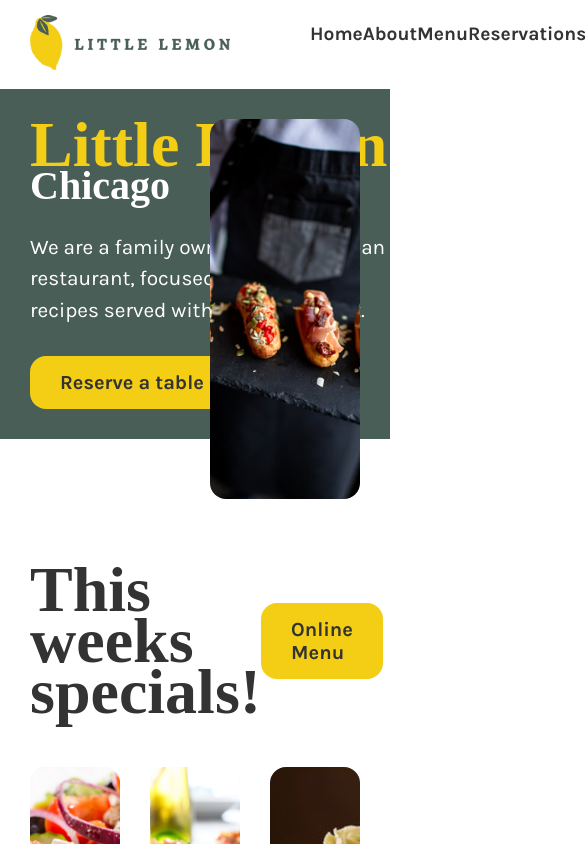
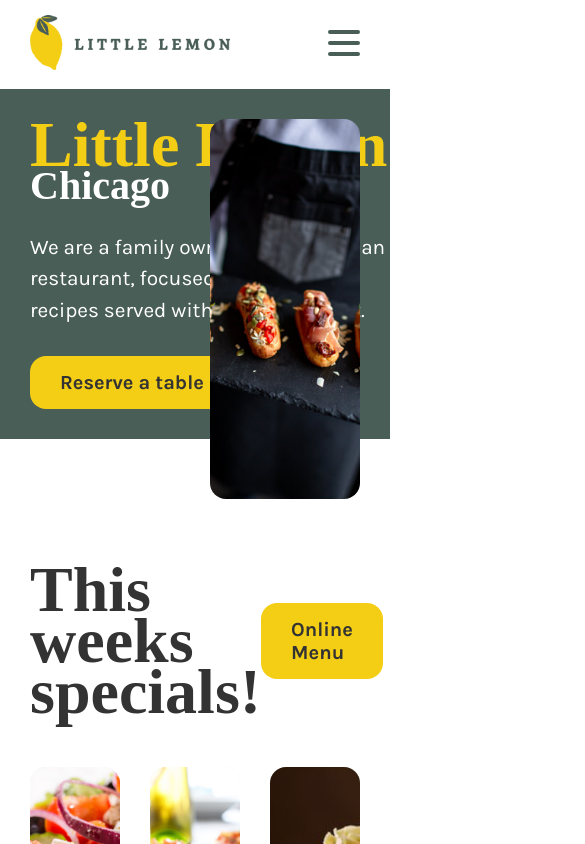
Before and after one commit to geoffrey-coursera/front-end-capstone-project, a React (Create React App) app: page / in a window 390 px wide. Shown: the top 844 px of the page, 585 px wide, since content can reach past the window. Built offline with nearby package versions, Linux system fonts and the light colour scheme; a web font is replaced by a local one.

Commit message:
feat: responsive burger menu

```diff
--- /dev/null
+++ b/src/Components/Burger.css
@@ -0,0 +1,54 @@
+.burger {
+    position: relative;
+}
+
+.burger div {
+    z-index: 2;
+    height: 26px;
+    width: 32px;
+    display: flex;
+    flex-direction: column;
+    justify-content: space-between;
+}
+
+.burger span {
+    display: block;
+    height: var(--border-width);
+    border-radius: var(--border-width);
+    background-color: var(--color-brand-dark);
+    transform-origin: 0% 50%;
+    transition: background-color, transform, opacity;
+    transition-duration: var(--duration-m);
+}
+
+.burger span:nth-child(2) {
+    transform-origin: 50% 50%;
+}
+
+.burger .open {
+    position: absolute;
+    display: block;
+    inset: 0;
+    height: 100%;
+    width: 100%;
+    z-index: 5;
+    opacity: 0;
+    cursor: pointer;
+}
+
+.burger:has(.open:checked) span {
+    background-color: var(--color-brand-accent);
+}
+
+.burger:has(.open:checked) span:nth-child(1) {
+    transform:translateX(5px) rotate(45deg) ;
+}
+
+.burger:has(.open:checked) span:nth-child(2) {
+    transform: scaleX(0);
+    opacity: 0;
+}
+
+.burger:has(.open:checked) span:nth-child(3) {
+    transform: translateX(5px) rotate(-45deg) ;
+}
--- /dev/null
+++ b/src/Components/Burger.jsx
@@ -0,0 +1,16 @@
+import React from 'react-dom';
+
+import './Burger.css';
+
+export { Burger as default };
+
+const Burger = () => (
+    <div className="burger">
+        <input type="checkbox" role="button" aria-label="navigation menu toggle" className="open" name="" id="" />
+        <div aria-hidden="true">
+            <span></span>
+            <span></span>
+            <span></span>
+        </div>
+    </div>
+);
--- a/src/Components/Nav.jsx
+++ b/src/Components/Nav.jsx
@@ -2,9 +2,10 @@
 
 export { Nav as default };
 
-const Nav = () => (
+const Nav = ({ burger=null }) => (
     <nav>
         <ul>{pageTitles.map(NavLink)}</ul>
+        {burger}
     </nav>
 );
 
--- a/src/Sections/HeaderNav.css
+++ b/src/Sections/HeaderNav.css
@@ -15,7 +15,6 @@
     list-style: none;
     justify-content: space-between;
     width: 100%;
-    margin-inline: var(--spacing-m);
 }
 
 #header-nav a {
@@ -24,3 +23,59 @@
     color: var(--color-content);
     font-size: 1.2rem;
 }
+
+#header-nav .burger {
+    display: none;
+    z-index: 20;
+    position: absolute;
+    top: var(--spacing-m);
+    right: var(--spacing-m);
+}
+
+@media (width < 940px) {
+    #header-nav .burger {
+        display: block;
+    }
+
+    #header-nav ul {
+        display: flex;
+        pointer-events: none;
+        opacity: 0;
+        position: fixed;
+        z-index: 10;
+        inset: 0;
+        flex-direction: column;
+        align-items: center;
+        justify-content: center;
+        gap: var(--spacing-m);
+        text-align: center;
+    }
+
+    #header-nav ul::before {
+        content: '';
+        position: absolute;
+        z-index: -1;
+        inset: 0;
+        background: var(--color-brand-dark);
+        opacity: 0.95;
+    }
+
+    #header-nav a {
+        display: block;
+        background: var(--color-brand-accent);
+        padding: var(--spacing-s) var(--spacing-l);
+        border-radius: var(--border-radius);
+        color: var(--color-content);
+        min-width: 13ch;
+    }
+
+    #header-nav:has(.burger .open:checked) ul {
+        opacity: 1;
+        pointer-events: unset;
+        transition: opacity var(--duration-m);
+    }
+
+    #header-nav:has(.burger .open:checked) .burger {
+        position: fixed;
+    }
+}
--- a/src/Sections/HeaderNav.jsx
+++ b/src/Sections/HeaderNav.jsx
@@ -1,6 +1,7 @@
 import React from 'react-dom';
 import Logo from '../assets/Logo.png';
 import Nav from '../Components/Nav';
+import Burger from '../Components/Burger';
 
 import './HeaderNav.css';
 
@@ -16,6 +17,6 @@
                 alt="Little Lemon Restaurant"
             />
         </header>
-        <Nav/>
+        <Nav burger={<Burger />}/>
     </div>
 )
--- a/src/index.css
+++ b/src/index.css
@@ -18,6 +18,8 @@
     --border-radius: 16px;
 
     --span-all: -1/1;
+
+    --duration-m: 0.4s;
 
     --heading-1: 4rem;
     --sub-heading: 2.5em;
```
